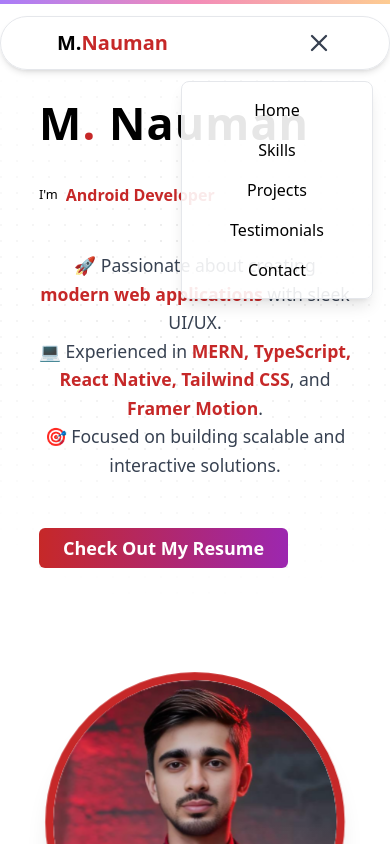
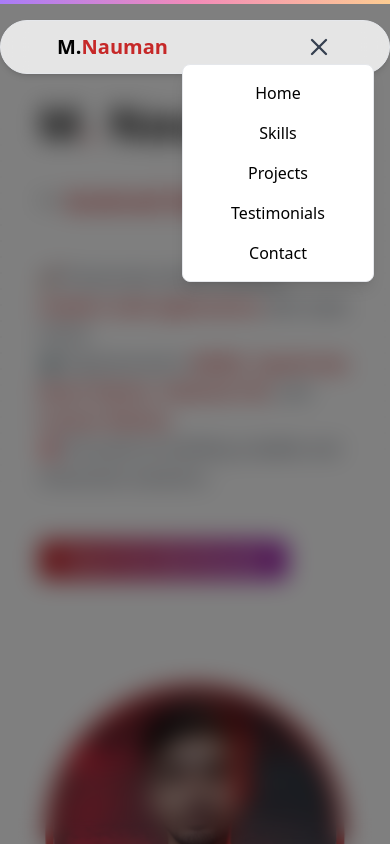
Before and after one commit to nauman331/Latest-Portfolio, a React (Vite) app: page / in a window 390 px wide. Both pictures are taken after a click on the button 319 px from the left and 43 px from the top of the page. Shown: the top 844 px of the page. Built offline with nearby package versions, Linux system fonts and the light colour scheme.

Commit message:
some fixes

```diff
--- a/src/components/mycomponents/hero.tsx
+++ b/src/components/mycomponents/hero.tsx
@@ -43,7 +43,7 @@ const Hero = () => {
               >
                 I'm{" "}
                 <WordRotate
-                  className="font-bold text-[#C62828] md:text-[1.5rem] text-[1rem]"
+                  className="font-bold text-[#C62828] text-[1.5rem]"
                   words={["Frontend Developer", "Backend Developer", "Full Stack Developer", "Android Developer", "IOS Developer"]}
                 />
               </motion.h2>
@@ -54,7 +54,7 @@ const Hero = () => {
                 initial={{ opacity: 0, scale: 0.9 }}
                 animate={{ opacity: 1, scale: 1 }}
                 transition={{ duration: 0.6 }}
-                className="mt-3 text-gray-700 text-[1.1rem] leading-relaxed"
+                className="mt-3 text-gray-700 text-[1.1rem] text-left leading-relaxed"
               >
                 <p>
                   🚀 Passionate about creating{" "}
@@ -93,7 +93,7 @@ const Hero = () => {
         </div>
 
         {/* Right Section - Image */}
-        <div className="relative md:mt-48 flex items-center mt-28 justify-centerw-full md:w-1/2 p-6"
+        <div className="relative md:mt-48 flex items-center mt-28 justify-center w-full md:w-1/2 p-6"
         >
           <motion.div
             initial={{ opacity: 0, scale: 0.9, rotate: -5 }}
--- a/src/components/mycomponents/navbar.tsx
+++ b/src/components/mycomponents/navbar.tsx
@@ -7,6 +7,13 @@ const Navbar = () => {
   const [isOpen, setIsOpen] = useState(false);
   const [isScrolled, setIsScrolled] = useState(false);
   const [showScrollTop, setShowScrollTop] = useState(false);
+  const links = [
+    { name: "Home", href: "/" },
+    { name: "Skills", href: "skills" },
+    { name: "Projects", href: "projects" },
+    { name: "Testimonials", href: "testimonials" },
+    { name: "Contact", href: "contact" },
+  ];
 
   // Handle navbar transition on scroll
   useEffect(() => {
@@ -33,9 +40,10 @@ const Navbar = () => {
       <ScrollProgress />
       <nav
         className={`fixed top-0 left-0 w-full transition-all duration-300 z-50
-          ${isScrolled
-            ? "bg-white/90 backdrop-blur-md shadow-md py-4 border-b border-gray-200"
-            : "top-4 left-1/2 transform -translate-x-1/2 bg-white/80 backdrop-blur-md shadow-md rounded-full px-8 py-3 w-[90%] max-w-4xl border border-gray-200"
+          ${
+            isScrolled
+              ? "bg-white/90 backdrop-blur-md shadow-md py-4 border-b border-gray-200"
+              : "md:top-10 top-5 left-1/2 transform -translate-x-1/2 bg-white/80 backdrop-blur-md shadow-md rounded-full px-8 py-3 w-[90%] max-w-4xl border border-gray-200"
           }`}
       >
         <div className="flex items-center justify-between mx-auto max-w-6xl px-6">
@@ -47,13 +55,7 @@ const Navbar = () => {
 
           {/* Desktop Nav */}
           <div className="hidden md:flex space-x-6 font-medium">
-            {[
-              { name: "Home", href: "/" },
-              { name: "Skills", href: "skills" },
-              { name: "Projects", href: "projects" },
-              { name: "Testimonials", href: "testimonials" },
-              { name: "Contact", href: "contact" },
-            ].map((item) => (
+            {links.map((item) => (
               <Link
                 key={item.name}
                 to={item.href}
@@ -65,21 +67,27 @@ const Navbar = () => {
           </div>
 
           {/* Mobile Nav Button */}
-          <button className="md:hidden text-gray-700" onClick={() => setIsOpen(!isOpen)}>
+          <button
+            className="md:hidden text-gray-700"
+            onClick={() => setIsOpen(!isOpen)}
+          >
             {isOpen ? <X size={28} /> : <Menu size={28} />}
           </button>
         </div>
+      </nav>
 
-        {/* Mobile Menu */}
-        {isOpen && (
-          <div className="absolute top-16 right-4 bg-white/90 backdrop-blur-md w-48 shadow-lg rounded-lg py-4 flex flex-col space-y-4 items-center md:hidden border border-gray-200">
-            {[
-              { name: "Home", href: "home" },
-              { name: "Skills", href: "skills" },
-              { name: "Projects", href: "projects" },
-              { name: "Testimonials", href: "testimonials" },
-              { name: "Contact", href: "contact" },
-            ].map((item) => (
+      {/* Mobile Menu with Blur Background */}
+      {isOpen && (
+        <>
+          {/* Overlay for Blur Effect */}
+          <div
+            className="fixed inset-0 bg-black/50 backdrop-blur-md z-40 transition-opacity"
+            onClick={() => setIsOpen(false)} // Close menu when clicking outside
+          ></div>
+
+          {/* Mobile Menu */}
+          <div className="fixed top-16 right-4 bg-white w-48 shadow-lg rounded-lg py-4 flex flex-col space-y-4 items-center md:hidden border border-gray-200 z-50">
+            {links.map((item) => (
               <Link
                 key={item.name}
                 to={item.href}
@@ -90,15 +98,19 @@ const Navbar = () => {
               </Link>
             ))}
           </div>
-        )}
-      </nav>
+        </>
+      )}
 
       {/* Scroll to Top Button */}
       <button
         onClick={scrollToTop}
         className={`fixed z-[999] bottom-6 right-6 bg-[#C62828] text-white p-3 rounded-full shadow-lg
         transition-all duration-300 transform
-        ${showScrollTop ? "opacity-100 translate-y-0 scale-100" : "opacity-0 translate-y-10 scale-0"}
+        ${
+          showScrollTop
+            ? "opacity-100 translate-y-0 scale-100"
+            : "opacity-0 translate-y-10 scale-0"
+        }
         hover:bg-red-600 hover:scale-110 active:scale-95`}
       >
         <ArrowUp size={24} className="animate-bounce-once" />
```
